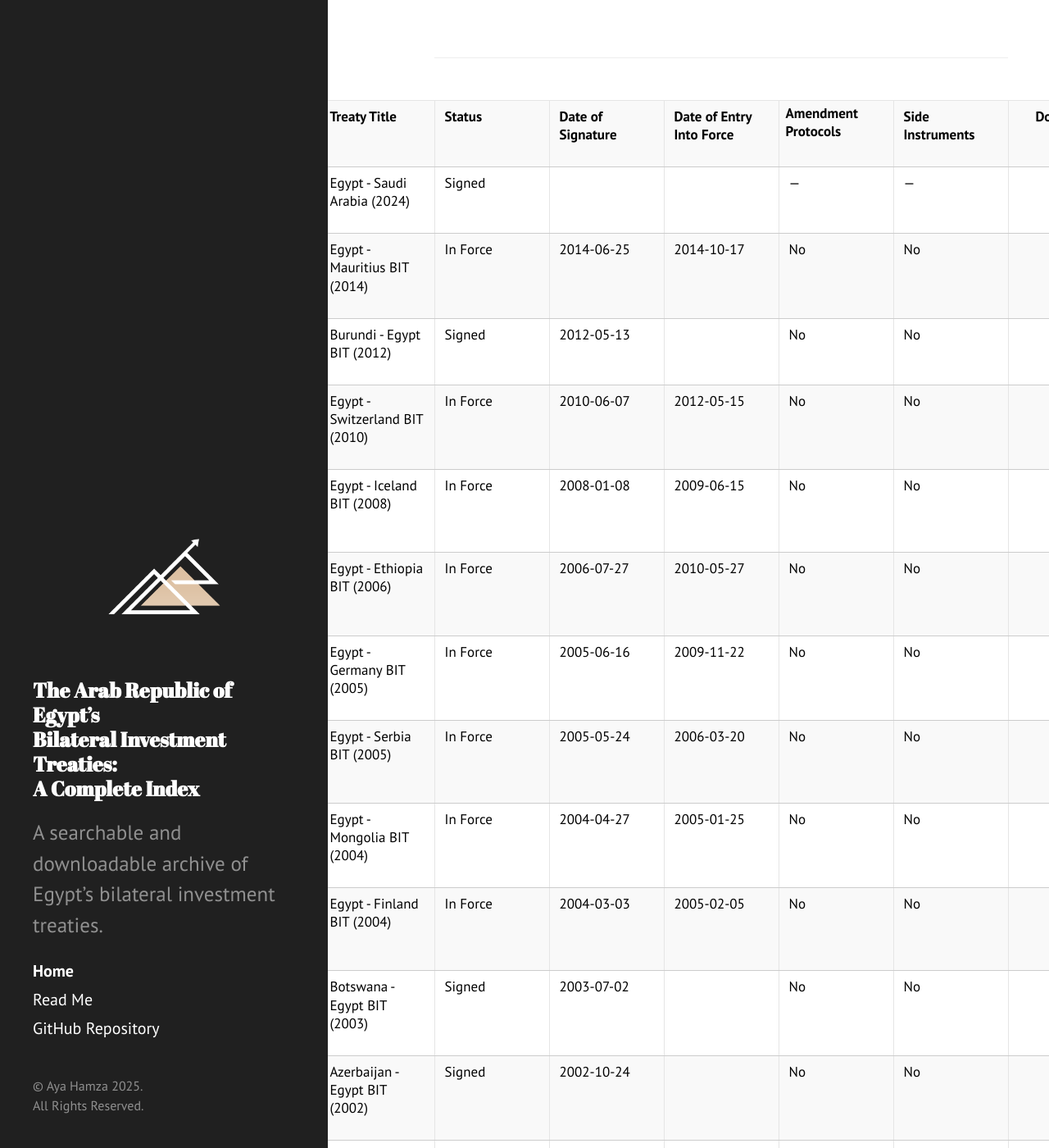
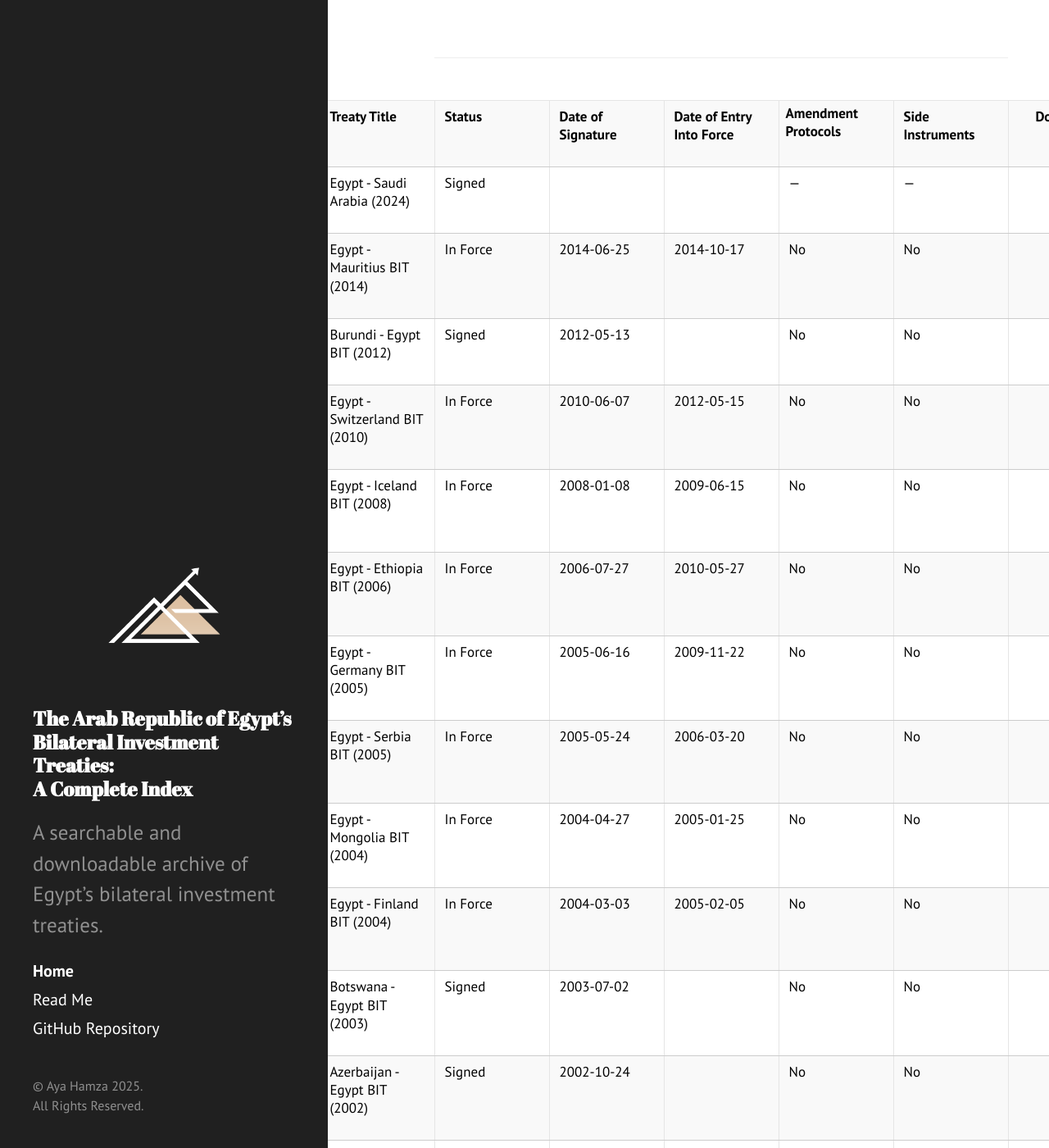
Before and after one commit to ayahamza1/MENABITs, a Jekyll site: the page built from index.md, in a window 1280 px wide and 1400 px high. Shown: the whole window at 82% size. Built offline with Jekyll 4.4.1, drawn with Linux system fonts in a browser that asks for light colours; our own code applies the rules of GitHub Pages for plain Markdown files.

Commit message:
Update hyde.css

```diff
--- a/public/css/hyde.css
+++ b/public/css/hyde.css
@@ -46,7 +46,7 @@ html {
 
 /* ✅ Fixed this block: allow title wrapping inside sidebar */
 .sidebar-about h1 {
-  font-size: 1.25rem; /* or try 1.2rem if you want a smaller bump */
+  font-size: 1.2rem; /* or try 1.2rem if you want a smaller bump */
   line-height: 1.2;
   font-family: "Abril Fatface", serif;
   margin: 1rem 0 0.5rem 0;
```
